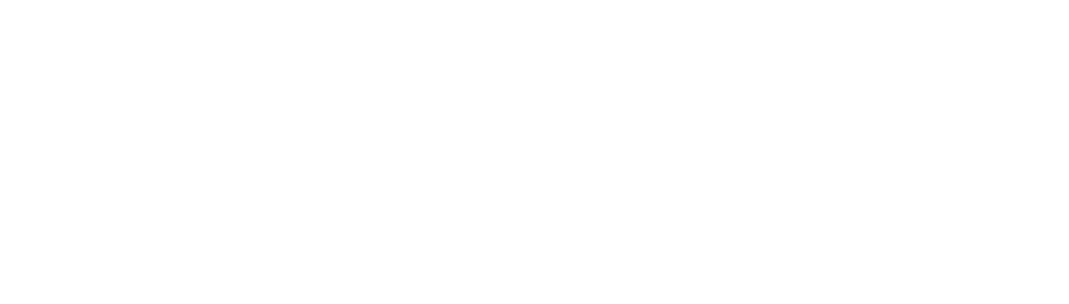
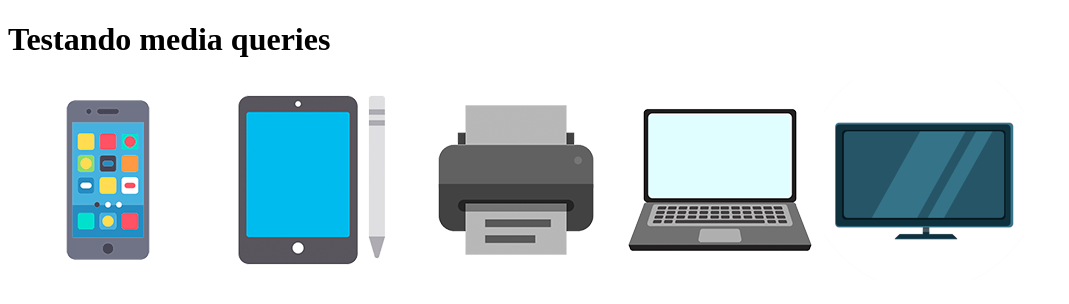
Before and after one commit to irenito/html-css, a plain HTML site: page exercicios/ex26/mq04/index.html in a window 1280 px wide. Shown: the whole page, without its empty margins (0-1069 px from the left). Drawn offline with Linux system fonts and the light colour scheme.

Commit message:
Update index.html

```diff
--- a/exercicios/ex26/mq04/index.html
+++ b/exercicios/ex26/mq04/index.html
@@ -6,6 +6,14 @@
     <title>Media Query</title>
 </head>
 <body>
+    <main>
+        <h1>Testando media queries</h1>
+        <img src="imagens/icon-phone.png" alt="Acessando via smartphone">
+        <img src="imagens/icon-tablet.png" alt="Acessando via tablet">
+        <img src="imagens/icon-print.png" alt="Versão para impressão">
+        <img src="imagens/icon-pc.png" alt="Acessando via desktop">
+        <img src="imagens/icon-tv.png" alt="Versão para tv">
 
+    </main>
 </body>
 </html>
```
